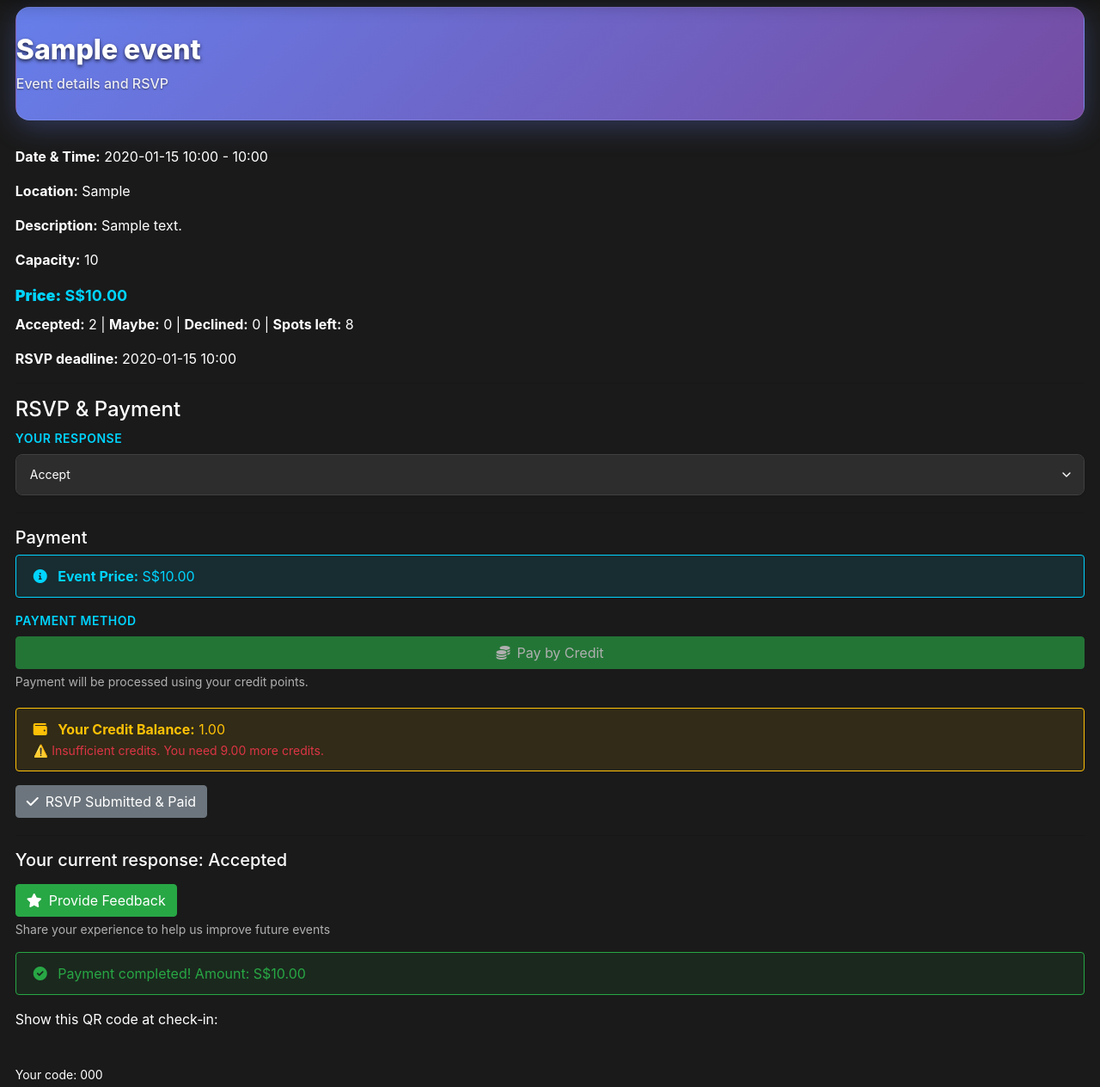
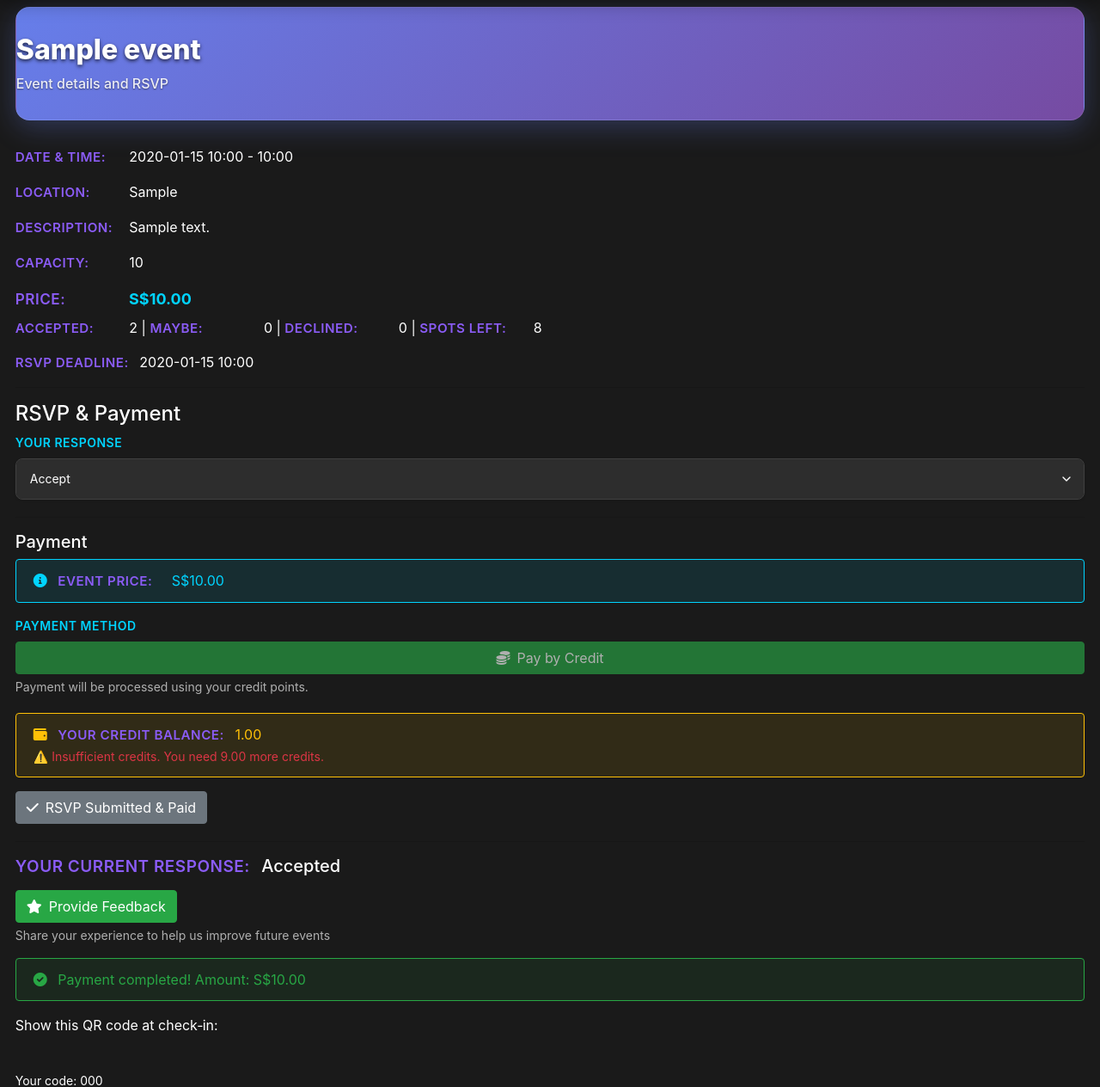
Before and after one commit to gaxiangchong/app.course.rsvp, a Flask app: page /event/1 in a window 1280 px wide. Shown: the part 82-1346 px from the top of the page at 86% size. Run offline with Flask 3, Linux system fonts and the light colour scheme; a user stored in the database is signed in; tables that the repository leaves empty hold one stand-in row (values such as "Sample post"); some libraries are stand-ins or nearby versions.

Commit message:
Add light purple color theme for event detail labels
- Replace <strong> tags with <span class='event-label'> for better styling
- Add light purple color (#8B5CF6) for event labels
- Include dark mode support with lighter purple (#A78BFA)
- Style labels with uppercase, letter spacing, and consistent width
- Update all event detail labels: Date & Time, Location, Description, etc.
- Improve visual hierarchy and information separation
- Enhance readability with color-coded labels

```diff
--- a/eventapp/templates/base.html
+++ b/eventapp/templates/base.html
@@ -1529,6 +1529,25 @@
         transform: none;
         box-shadow: 0 2px 8px rgba(0, 0, 0, 0.1);
         border-color: var(--dark-border);
+      }
+
+      /* Event Detail Labels - Light Purple Theme */
+      .event-label {
+        color: #8B5CF6; /* Light purple */
+        font-weight: 600;
+        font-size: 0.95em;
+        text-transform: uppercase;
+        letter-spacing: 0.5px;
+        margin-right: 8px;
+        display: inline-block;
+        min-width: 120px;
+      }
+
+      /* Dark mode support for event labels */
+      @media (prefers-color-scheme: dark) {
+        .event-label {
+          color: #A78BFA; /* Slightly lighter purple for dark mode */
+        }
       }
 
       .action-btn {
--- a/eventapp/templates/event_detail.html
+++ b/eventapp/templates/event_detail.html
@@ -11,21 +11,21 @@
       {% endif %}
     </div>
   </div>
-  <p><strong>Date & Time:</strong> {{ event.start_date.strftime('%Y-%m-%d %H:%M') }}{% if event.end_date %} - {{ event.end_date.strftime('%H:%M') }}{% endif %}</p>
-  <p><strong>Location:</strong> {{ event.location }}</p>
-  <p><strong>Description:</strong> {{ event.description }}</p>
-  <p><strong>Capacity:</strong> {{ event.capacity }}</p>
+  <p><span class="event-label">Date & Time:</span> {{ event.start_date.strftime('%Y-%m-%d %H:%M') }}{% if event.end_date %} - {{ event.end_date.strftime('%H:%M') }}{% endif %}</p>
+  <p><span class="event-label">Location:</span> {{ event.location }}</p>
+  <p><span class="event-label">Description:</span> {{ event.description }}</p>
+  <p><span class="event-label">Capacity:</span> {{ event.capacity }}</p>
   <div class="event-price {% if event.price == 0 %}free{% endif %}">
-    <strong>Price:</strong>
+    <span class="event-label">Price:</span>
     {% if event.price == 0 %}
       FREE
     {% else %}
       {{ get_currency_info(default_country).symbol }}{{ "%.2f"|format(event.price) }}
     {% endif %}
   </div>
-  <p><strong>Accepted:</strong> {{ event.accepted_count }} | <strong>Maybe:</strong> {{ event.maybe_count }} | <strong>Declined:</strong> {{ event.declined_count }} | <strong>Spots left:</strong> {{ event.available_spots }}</p>
+  <p><span class="event-label">Accepted:</span> {{ event.accepted_count }} | <span class="event-label">Maybe:</span> {{ event.maybe_count }} | <span class="event-label">Declined:</span> {{ event.declined_count }} | <span class="event-label">Spots left:</span> {{ event.available_spots }}</p>
   {% if event.rsvp_deadline %}
-    <p><strong>RSVP deadline:</strong> {{ event.rsvp_deadline.strftime('%Y-%m-%d %H:%M') }}</p>
+    <p><span class="event-label">RSVP deadline:</span> {{ event.rsvp_deadline.strftime('%Y-%m-%d %H:%M') }}</p>
   {% endif %}
 
   {# RSVP form with integrated payment #}
@@ -49,7 +49,7 @@
       <h5>Payment</h5>
       <div class="alert alert-info">
         <i class="fas fa-info-circle mr-2"></i>
-        <strong>Event Price:</strong>
+        <span class="event-label">Event Price:</span>
         {% if event.price == 0 %}
           FREE
         {% else %}
@@ -76,7 +76,7 @@
       {# Credit balance display #}
       <div class="alert alert-warning" id="creditBalance">
         <i class="fas fa-wallet mr-2"></i>
-        <strong>Your Credit Balance:</strong>
+        <span class="event-label">Your Credit Balance:</span>
         <span id="userCredits">{{ "%.2f"|format(current_user.credit_point or 0) }}</span>
         {% if event.price > 0 and (current_user.credit_point or 0) < event.price %}
           <br><small class="text-danger">⚠️ Insufficient credits. You need {{ "%.2f"|format(event.price - (current_user.credit_point or 0)) }} more credits.</small>
@@ -93,7 +93,7 @@
 
   {% if rsvp %}
     <hr>
-    <h5>Your current response: {{ rsvp.status }}</h5>
+    <h5><span class="event-label">Your current response:</span> {{ rsvp.status }}</h5>
 
     {% if rsvp.status == 'Accepted' and event.is_past %}
       <div class="mt-3">
```
